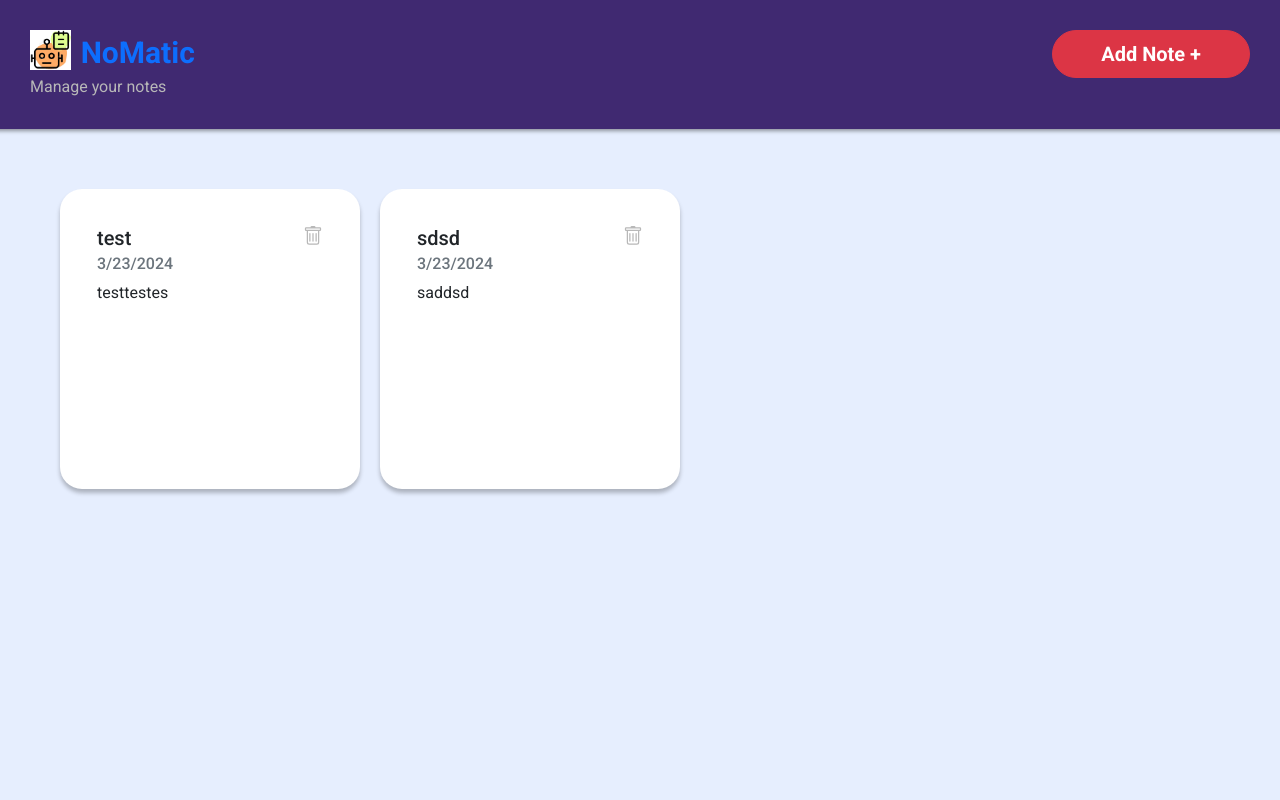
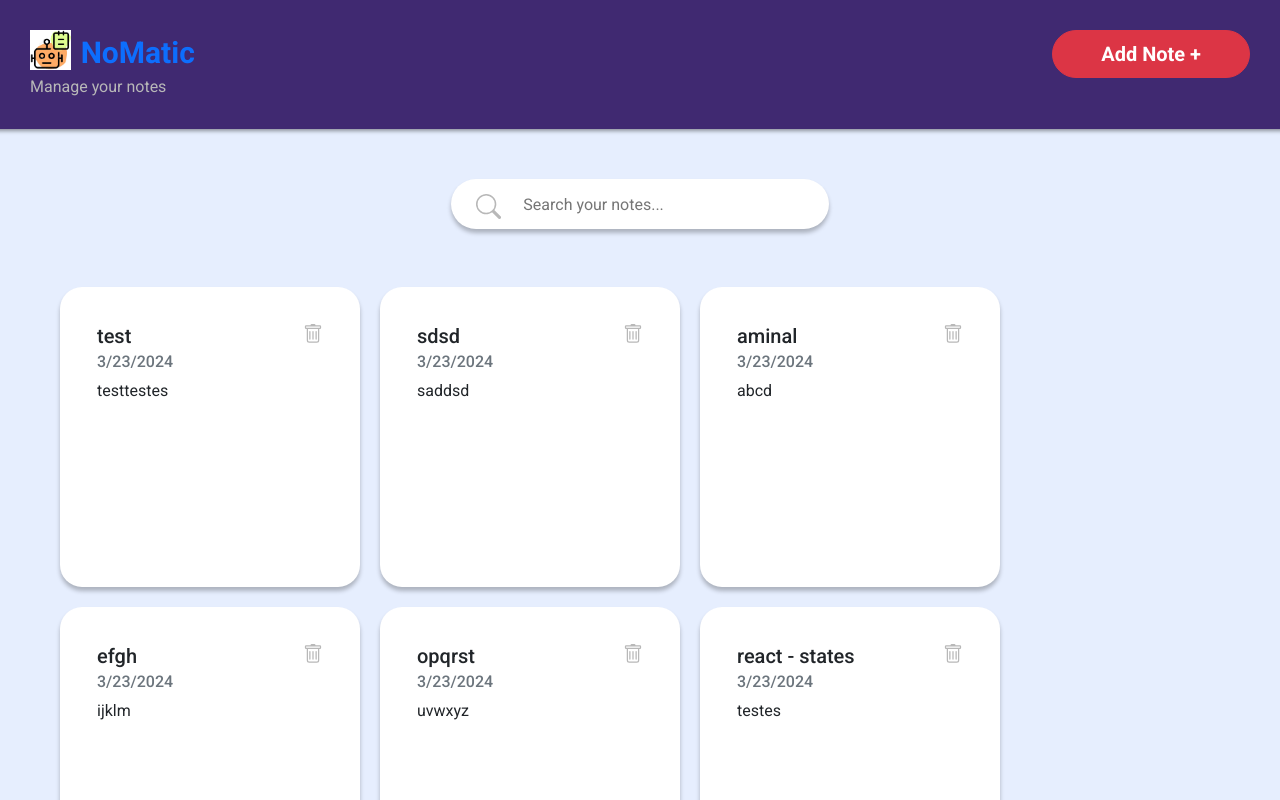
Before and after one commit to favio102/notes-manager-react, a React (Create React App) app: page / in a window 1280 px wide. Shown: the top 800 px of the page. Built offline with nearby package versions, Linux system fonts and the light colour scheme; data requests are answered from the project's data file.

Commit message:
search bar update

```diff
--- a/db.json
+++ b/db.json
@@ -11,6 +11,30 @@
       "title": "sdsd",
       "content": "saddsd",
       "created_at": "3/23/2024"
+    },
+    {
+      "id": "bc76",
+      "title": "aminal",
+      "content": "abcd",
+      "created_at": "3/23/2024"
+    },
+    {
+      "id": "6443",
+      "title": "efgh",
+      "content": "ijklm",
+      "created_at": "3/23/2024"
+    },
+    {
+      "id": "1ddd",
+      "title": "opqrst",
+      "content": "uvwxyz",
+      "created_at": "3/23/2024"
+    },
+    {
+      "id": "eaac",
+      "title": "react - states",
+      "content": "testes",
+      "created_at": "3/23/2024"
     }
   ]
 }
--- /dev/null
+++ b/src/components/SearchBar/SearchBar.jsx
@@ -0,0 +1,16 @@
+import { Search as SearchIcon } from "react-bootstrap-icons";
+import s from "./style.module.css";
+
+export function SearchBar({onTextChange, placeholder}) {
+  return (
+    <>
+      <SearchIcon size={25} className={s.icon} />
+      <input
+        type="text"
+        className={s.input}
+        placeholder={placeholder}
+        onChange={(e)=>onTextChange(e.target.value)}
+      />
+    </>
+  );
+}
--- /dev/null
+++ b/src/components/SearchBar/style.module.css
@@ -0,0 +1,20 @@
+.icon {
+  position: absolute;
+  margin-left: 25px;
+  margin-top: 15px;
+  color: #b8b8b8;
+}
+
+.input {
+  border-radius: 30px;
+  height: 50px;
+  padding-left: 70px;
+  width: 100%;
+  border-color: transparent;
+  box-shadow: 0px 4px 4px rgba(0, 0, 0, 0.25);
+}
+
+.input:focus {
+  outline: none;
+  border: 3px solid #0d6efd;
+}
--- a/src/containers/NoteList/NoteList.jsx
+++ b/src/containers/NoteList/NoteList.jsx
@@ -1,12 +1,11 @@
 import { TextCard } from "components/TextCard/TextCard";
-import { useDispatch, useSelector } from "react-redux";
-import { useNavigate, useParams } from "react-router-dom";
+import { useDispatch } from "react-redux";
+import { useNavigate } from "react-router-dom";
 import s from "./style.module.css";
 import { NoteAPI } from "api/note-api";
 import { deleteNote } from "store/notes/notes-slice";
 
-export function NoteList() {
-  const noteList = useSelector((store) => store.notesSlice.noteList);
+export function NoteList({ noteList }) {
   const navigate = useNavigate();
   const dispatch = useDispatch();
   async function deleteNote_(note) {
--- a/src/pages/NoteBrowse/NoteBrowse.jsx
+++ b/src/pages/NoteBrowse/NoteBrowse.jsx
@@ -1,12 +1,34 @@
+import { SearchBar } from "components/SearchBar/SearchBar";
 import { NoteList } from "containers/NoteList/NoteList";
+import { useState } from "react";
 import { useSelector } from "react-redux";
 import { Link } from "react-router-dom";
 
 export function NoteBrowse(props) {
   const noteList = useSelector((store) => store.notesSlice.noteList);
+  const [searchTerm, setSearchTerm] = useState("");
+  const filteredNoteList = noteList.filter((note) => {
+    const containsTitle = note.title
+      .trim()
+      .toUpperCase()
+      .includes(searchTerm.trim().toUpperCase());
+    const containsContent = note.content
+      .trim()
+      .toUpperCase()
+      .includes(searchTerm.trim().toUpperCase());
+    return containsTitle || containsContent;
+  });
 
   return (
     <>
+      <div className="row justify-content-center mb-5">
+        <div className="col-sm-12 col-md-4">
+          <SearchBar
+            onTextChange={setSearchTerm}
+            placeholder="Search your notes..."
+          />
+        </div>
+      </div>
       {noteList?.length === 0 && (
         <div className="d-flex justify-content-center">
           <span>
@@ -15,7 +37,7 @@
           </span>
         </div>
       )}
-      <NoteList />
+      <NoteList noteList={filteredNoteList} />
     </>
   );
 }
```
